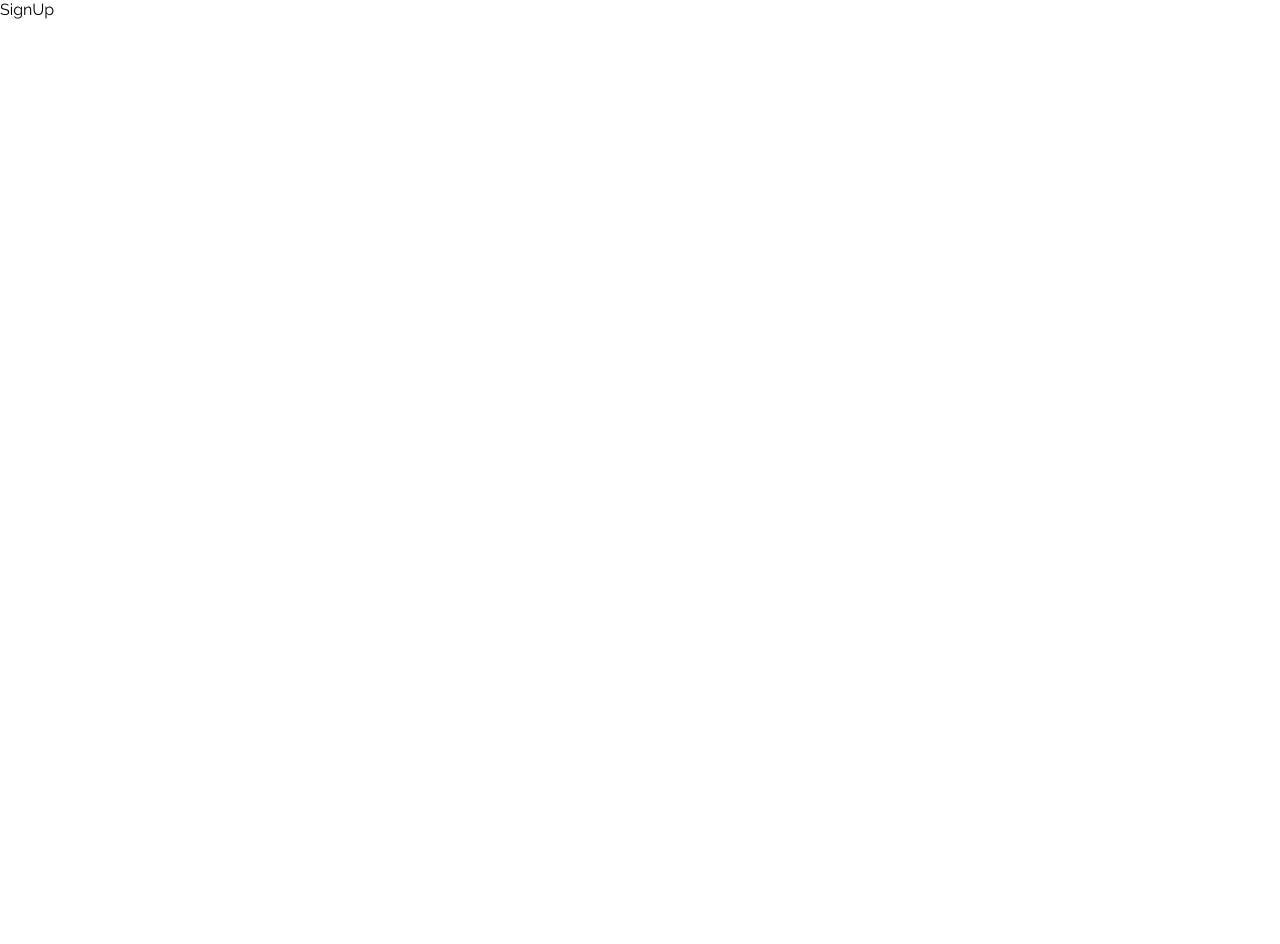
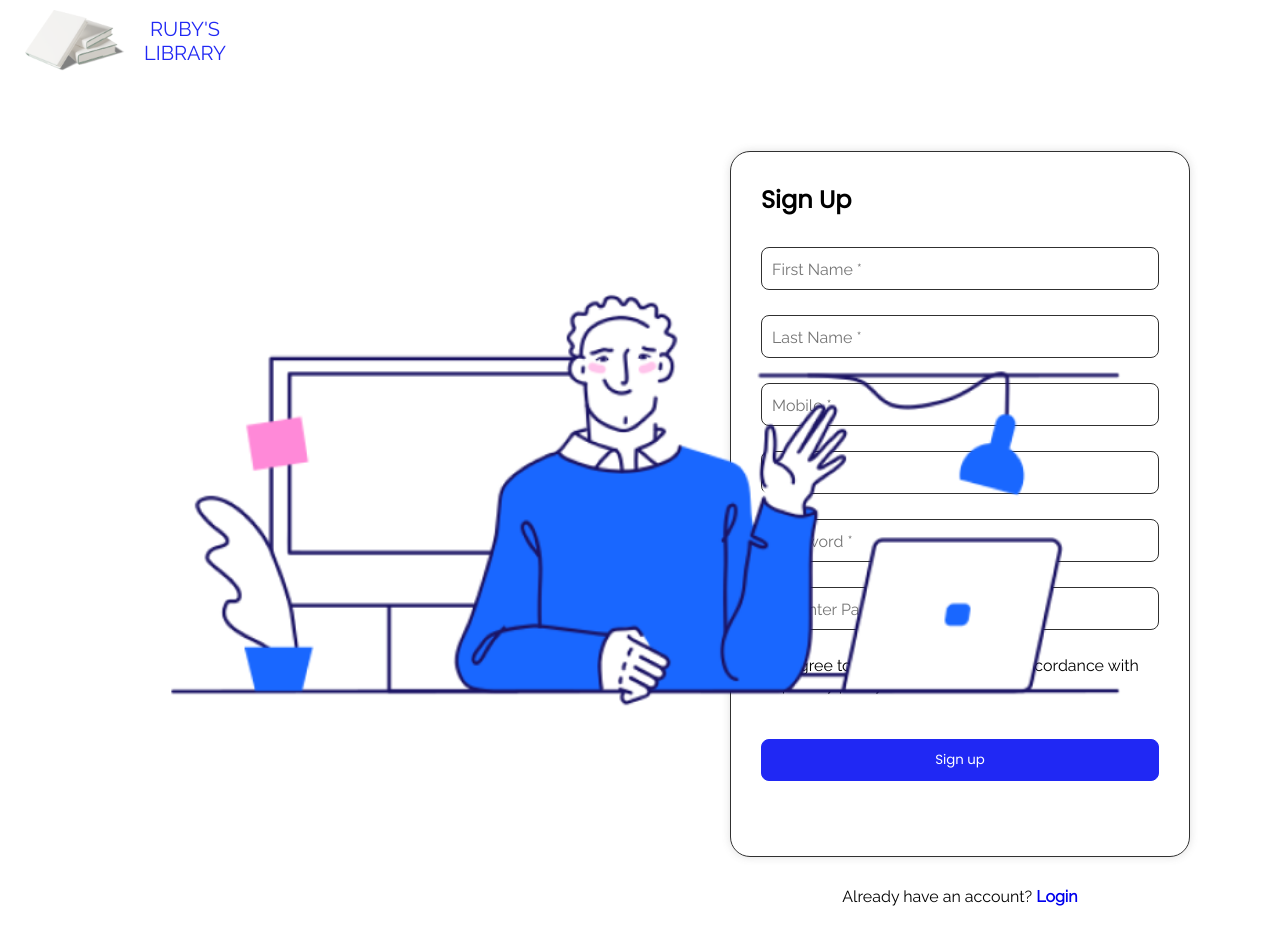
Before and after one commit to jaynipha/RUBY-LIBRARY, a React (Create React App) app: page /signup in a window 1280 px wide. Shown: the top 944 px of the page. Before the commit the page ends 800 px from the top, so only its background shows below. Built offline with nearby package versions, Linux system fonts and the light colour scheme; a web font is replaced by a local one.

Commit message:
added signup and available books

```diff
--- /dev/null
+++ b/src/components/Library/books.js
@@ -0,0 +1,5 @@
+const Books = () => {
+  return <div>books</div>;
+};
+
+export default Books;
--- a/src/pages/Auth/SignIn.js
+++ b/src/pages/Auth/SignIn.js
@@ -47,12 +47,16 @@ const SignIn = () => {
               <label htmlFor=""> Save Password</label>
 
               <button className="btn-submit" type="submit">
-                {" "}
                 Login now
               </button>
             </form>
-
-            <Link to={"/forgotpassword"}> Forgot Password </Link>
+            <div
+              style={{
+                textAlign: "center",
+              }}
+            >
+              <Link to={"/forgotpassword"}> Forgot Password </Link>
+            </div>
           </div>
 
           <p>
--- a/src/pages/Auth/SignUp.js
+++ b/src/pages/Auth/SignUp.js
@@ -1,7 +1,106 @@
+import { useState } from "react";
+import { Link } from "react-router-dom";
+import TopNav from "../../components/Nav/topNav";
+import "./auth.scss";
+import Image from "../../assets/images/Welcome.png";
+
 const SignUp = () => {
   return (
-    <div>SignUp</div>
-  )
-}
+    <div className="auth-container">
+      <TopNav visible={false} />
+      <div className="auth-box">
+        <div className="left-auth-container">
+          <img src={Image} alt="" />
+        </div>
 
-export default SignUp
+        <div className="right-auth-container">
+          <div className="form-container">
+            <h2>Sign Up</h2>
+
+            <form action="">
+              <div className="form-group">
+                <input
+                  className="form-input"
+                  type="text"
+                  name="firstName"
+                  value=""
+                  placeholder="First Name *"
+                />
+              </div>
+
+              <div className="form-group">
+                <input
+                  className="form-input"
+                  type="text"
+                  name="lastName"
+                  value=""
+                  placeholder="Last Name *"
+                />
+              </div>
+              <div className="form-group">
+                <input
+                  className="form-input"
+                  type="tel"
+                  name="phone"
+                  value=""
+                  placeholder="Mobile *"
+                />
+              </div>
+
+              <div className="form-group">
+                <input
+                  className="form-input"
+                  type="email"
+                  name="email"
+                  value=""
+                  placeholder="Email *"
+                />
+              </div>
+
+              <div className="form-group">
+                <input
+                  className="form-input"
+                  type="password"
+                  name="password"
+                  value={""}
+                  placeholder="Password *"
+                />
+              </div>
+
+              <div className="form-group">
+                <input
+                  className="form-input"
+                  type="password"
+                  name="confirmPassword"
+                  value={""}
+                  placeholder="Re-enter Password *"
+                />
+              </div>
+
+              <input
+                className="form-input"
+                type="radio"
+                name="terms"
+                id=""
+              />
+              <label htmlFor="">
+                I agree to Terms & conditions in accordance with its privacy
+                policy.
+              </label>
+
+              <button className="btn-submit" type="submit">
+                Sign up
+              </button>
+            </form>
+          </div>
+
+          <p>
+            Already have an account? <Link to="/login"> Login </Link>
+          </p>
+        </div>
+      </div>
+    </div>
+  );
+};
+
+export default SignUp;
--- a/src/pages/Auth/auth.scss
+++ b/src/pages/Auth/auth.scss
@@ -1,5 +1,14 @@
 .auth-container {
     width: 100%;
+
+    input::placeholder{
+        font-size: 16px;
+
+        &::after{
+            color: red;
+            content: "*";
+        }
+    }
 
     .auth-box {
         display: flex;
@@ -42,6 +51,7 @@
                         display: block;
                         margin-bottom: 5px;
                         color: var(--text-color);
+                        font-family: 'poppins';
                     }
 
                     .form-input {
@@ -51,7 +61,7 @@
                         border-radius: 8px;
                         font-size: 18px;
 
-                        &:focus{
+                        &:focus {
                             padding: 13px 10px;
 
                         }
@@ -81,7 +91,6 @@
                     color: var(--text-color);
                     text-align: center;
                     text-decoration: underline;
-                    display: block;
 
                     &:hover {
                         color: var(--blue);
@@ -103,11 +112,11 @@
 
 /* Media queries styles */
 /* Smartphones (portrait and landscape) ----------- */
-@media only screen and (min-device-width: 320px) and (max-device-width: 900px) {
+@media only screen and (min-width: 320px) and (max-width: 900px) {
 
     /* Styles */
     .auth-box {
-        flex-direction: column;
+        flex-direction: column !important;
 
         .left-auth-container {
             width: 100% !important;
@@ -127,9 +136,9 @@
 }
 
 
-@media only screen and (min-device-width: 600px) and (max-device-width: 900px) {
+@media only screen and (min-width: 600px) and (max-width: 900px) {
     .auth-box {
-        flex-direction: column;
+        flex-direction: column !important;
 
         .left-auth-container {
             width: 100% !important;
@@ -148,15 +157,17 @@
 
 }
 
-@media only screen and (min-device-width: 901px) and (max-device-width: 1200px) {
+@media only screen and (min-width: 901px) and (max-width: 1200px) {
     .auth-box {
 
         .left-auth-container {
             width: 50% !important;
 
             img {
-                transform: scale(0.7) !important;
-                // width: 250px;            }
+                transform: scale(0.8) !important;
+                display: flex;
+                align-self: flex-start;
+                // width: 250px;
             }
         }
 
@@ -169,8 +180,8 @@
 
 
 
-@media screen and (min-device-width: 1600px) {
-    .auth-box{
+@media screen and (min-width: 1600px) {
+    .auth-box {
         width: 85% !important;
         margin: 0 auto;
     }
--- a/src/pages/Dashboard/dashboard.js
+++ b/src/pages/Dashboard/dashboard.js
@@ -1,5 +1,81 @@
+import { useState } from "react";
+import Books from "../../components/Library/books";
+import "./dashboard.scss"
+
 const Dashboard = () => {
-  return <div>Dashboard</div>;
+  const [activeTab, setActiveTab] = useState(1);
+  return (
+    <div className="dashboard-container">
+      <div className="dashboard-header">
+        <h2> Available Books </h2>
+      </div>
+      <div className="search-container">
+        <h3> Sort Library </h3>
+        <input type="search" name="" id="" placeholder="search books" />
+      </div>
+
+      <div className="books-container">
+        <div className="tabs">
+          {/* ----------  nav tab -------- */}
+          <ul className="nav-tab">
+            <li
+              className={activeTab === 1 ? "active" : ""}
+              onClick={() => {
+                setActiveTab(1);
+              }}
+            >
+              Sociology
+            </li>
+            <li
+              className={activeTab === 2 ? "active" : ""}
+              onClick={() => {
+                setActiveTab(2);
+              }}
+            >
+              UX Design
+            </li>
+            <li
+              className={activeTab === 3 ? "active" : ""}
+              onClick={() => {
+                setActiveTab(3);
+              }}
+            >
+              Economics
+            </li>
+            <li
+              className={activeTab === 4 ? "active" : ""}
+              onClick={() => {
+                setActiveTab(4);
+              }}
+            >
+              Finance
+            </li>
+            <li
+              className={activeTab === 5 ? "active" : ""}
+              onClick={() => {
+                setActiveTab(5);
+              }}
+            >
+              Marketing
+            </li>
+            <li
+              className={activeTab === 6 ? "active" : ""}
+              onClick={() => {
+                setActiveTab(6);
+              }}
+            >
+              Business Analysis
+            </li>
+          </ul>
+        </div>
+        <div className="outlet">
+          {/* ---------------- tab contents -------------- */}
+
+          {activeTab === 1 && <Books />}
+        </div>
+      </div>
+    </div>
+  );
 };
 
 export default Dashboard;
--- /dev/null
+++ b/src/pages/Dashboard/dashboard.scss
@@ -0,0 +1,52 @@
+.dashboard-container{
+    width: 100%;
+    .dashboard-header{
+        width: 100%;
+        text-align: center;
+        margin-bottom: 30px;
+
+        h2{
+
+        }
+    }
+
+    .search-container{
+        display: flex;
+        width: 100%;
+        h3{
+
+        }
+    }
+
+    .books-container{
+
+        .tabs {
+            width: 485px;
+            .nav-tab {
+              width: 100%;
+              display: flex;
+              align-items: center;
+              justify-content: space-between;
+              margin: 0;
+            }
+            .nav-tab li {
+              padding: 5px 10px;
+              font-size: 14px;
+              list-style: none;
+              text-align: center;
+              cursor: pointer;
+              color: var(--dark-purple-bg);
+            }
+
+            .nav-tab li:hover {
+            }
+            .nav-tab li.active {
+              background-color: var(--warning-carton);
+              color: var(--dark-purple-bg);
+              font-weight: 700;
+              // font-size: 15px;
+              border-radius: 10px;
+            }
+          }
+    }
+}
```
